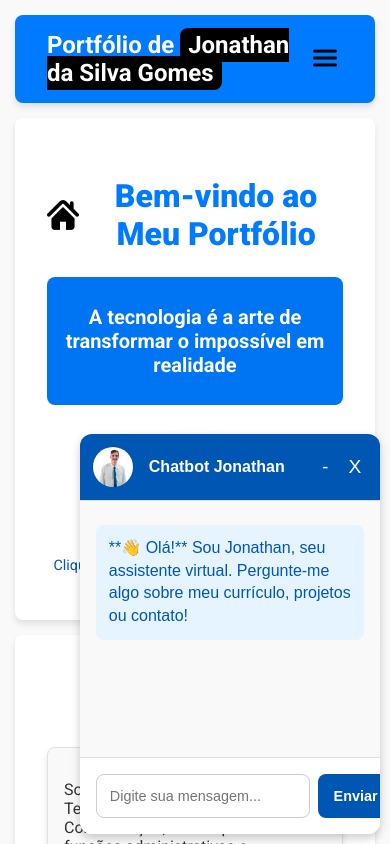
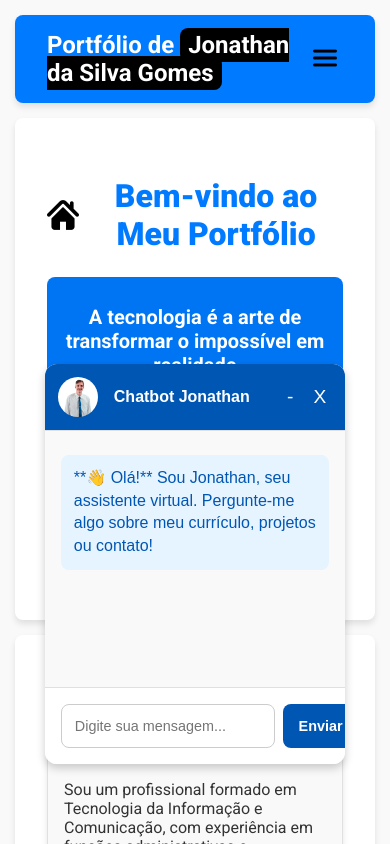
Before and after one commit to jonathandsg104/jonathan-portfolio, a React (Create React App) app: page / in a window 390 px wide. Shown: the top 844 px of the page. Built offline with nearby package versions, Linux system fonts and the light colour scheme; no server answers; the database is empty.

Commit message:
Melhorias no chatbot: ajustes no CSS para dispositivos móveis e lógica de detecção de palavras-chave

```diff
--- a/src/components/Chatbot/Chatbot.module.css
+++ b/src/components/Chatbot/Chatbot.module.css
@@ -122,9 +122,10 @@
 /* Responsividade */
 @media (max-width: 768px) {
   .chatbot {
-    bottom: 10px;
-    right: 10px;
-    width: 300px;
+    bottom: 80px; /* Ajusta a posição acima do botão de scroll */
+    left: 50%; /* Centraliza horizontalmente */
+    transform: translateX(-50%); /* Garante que o chatbot fique centralizado */
+    width: 300px; /* Mantém a largura apropriada */
   }
 
   .header {
```
